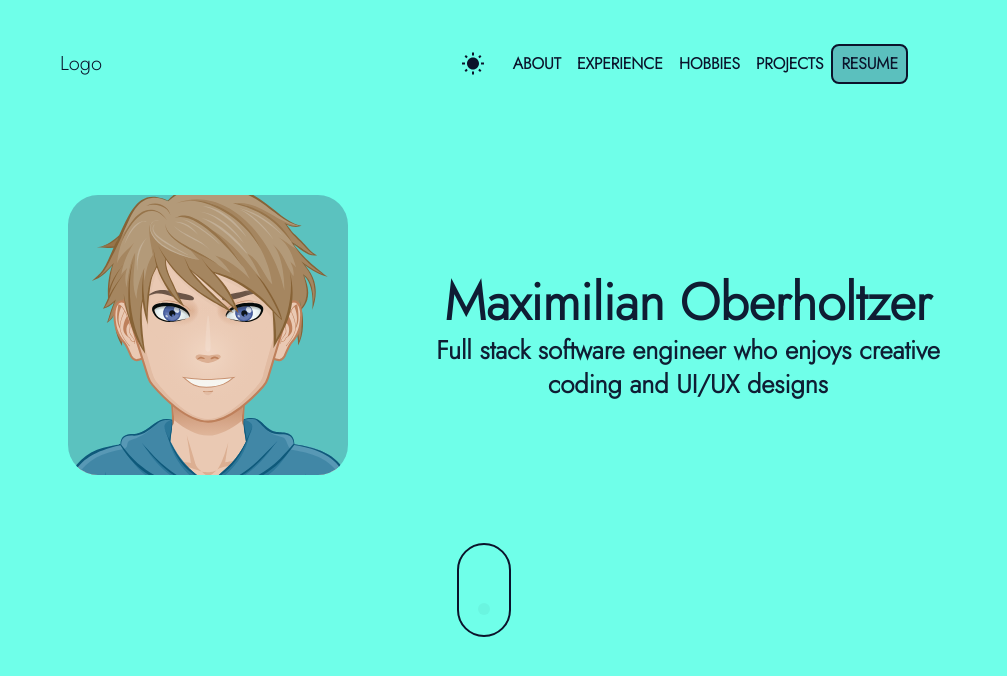
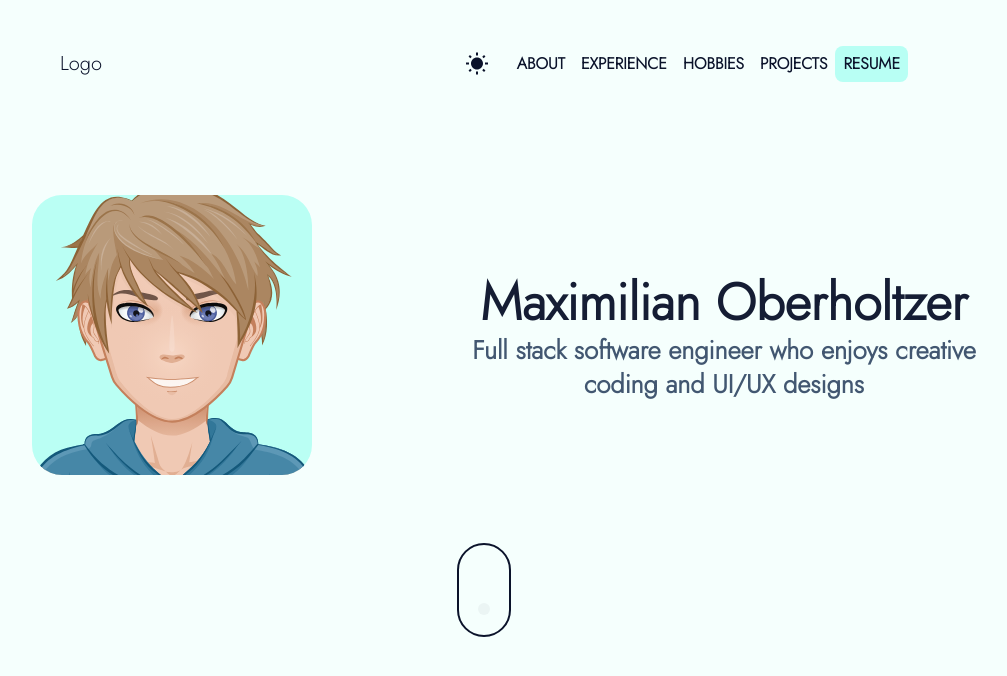
Before and after one commit to Maximilian-Oberholtzer/maximilian-portfolio, a React (Create React App) app: page / in a window 1280 px wide. Shown: the top 676 px of the page, without its empty margins (156-1163 px from the left). Built offline with nearby package versions, Linux system fonts and the light colour scheme.

Commit message:
Updated some colors in theme component, minor style changes

```diff
--- a/src/Theme.js
+++ b/src/Theme.js
@@ -30,13 +30,13 @@ export const lightTheme = createTheme({
   },
   palette: {
     darkBlue: {
-      main: "#0B132B",
+      main: "#3A506B",
     },
     secondBlue: {
-      main: "#5BC0BE",
+      main: "#B8FFF4",
     },
     mainBlue: {
-      main: "#6FFFE9",
+      main: "#F5FFFD",
     },
     darkWhite: {
       main: "#DEF2F1",
--- a/src/components/Styles.js
+++ b/src/components/Styles.js
@@ -38,7 +38,6 @@ const useStyles = makeStyles((theme) => ({
     color: theme.palette.white.main + " !important",
   },
   resumeButton: {
-    border: `2px solid ${theme.palette.darkBlue.main} !important`,
     borderRadius: "8px !important",
     backgroundColor: theme.palette.secondBlue.main + " !important",
     color: theme.palette.white.main + " !important",
--- a/src/components/sections/Styles.js
+++ b/src/components/sections/Styles.js
@@ -25,7 +25,7 @@ const useStyles = makeStyles((theme) => ({
   },
   heroGrid: {
     alignItems: "center",
-    justifyContent: "center",
+    justifyContent: "space-around",
     margin: "0rem !important",
     width: "auto",
   },
```
Also changed, not shown: src/components/Loader.js.
